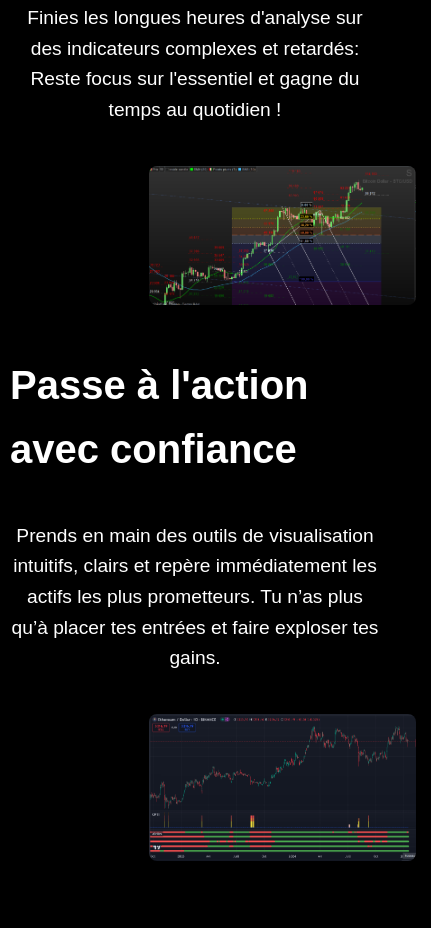
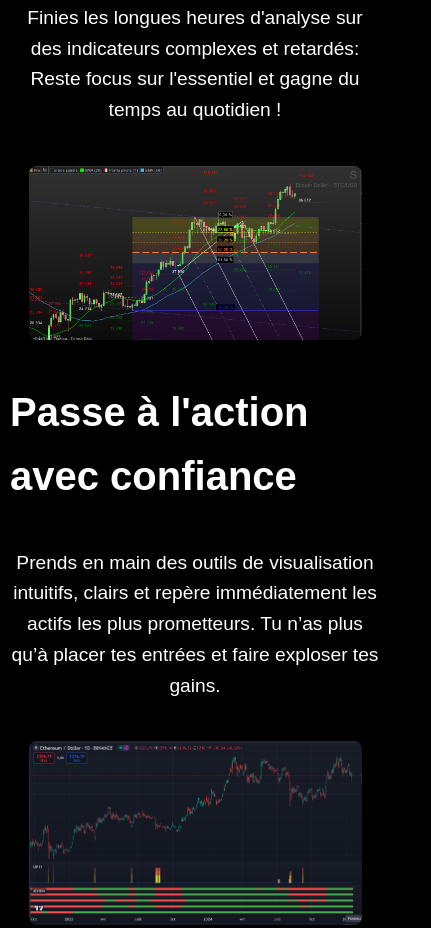
Before and after one commit to alvitestrading/indicators, a plain HTML site: page index.html in a window 390 px wide. Shown: the part 1079-2007 px from the top of the page, 431 px wide, since content can reach past the window. Drawn offline with Linux system fonts and the light colour scheme; a script that the page names is missing.

Commit message:
Update index.html

```diff
--- a/index.html
+++ b/index.html
@@ -269,10 +269,15 @@
 
   .image-content {
     text-align: center; /* Centre l’image sous le texte */
+    margin-left: 0; /* Supprime la marge qui pousse l'image à droite */
+    width: 100%; /* Assure que le conteneur occupe toute la largeur */
   }
 
   .image-content img {
     max-width: 90%; /* Ajuste la taille des images pour qu'elles ne débordent pas */
+    height: auto;
+    display: block; /* Évite les espaces blancs sous l'image */
+    margin: 0 auto; /* Centre l'image horizontalement */
   }
 }
   </style>
```
